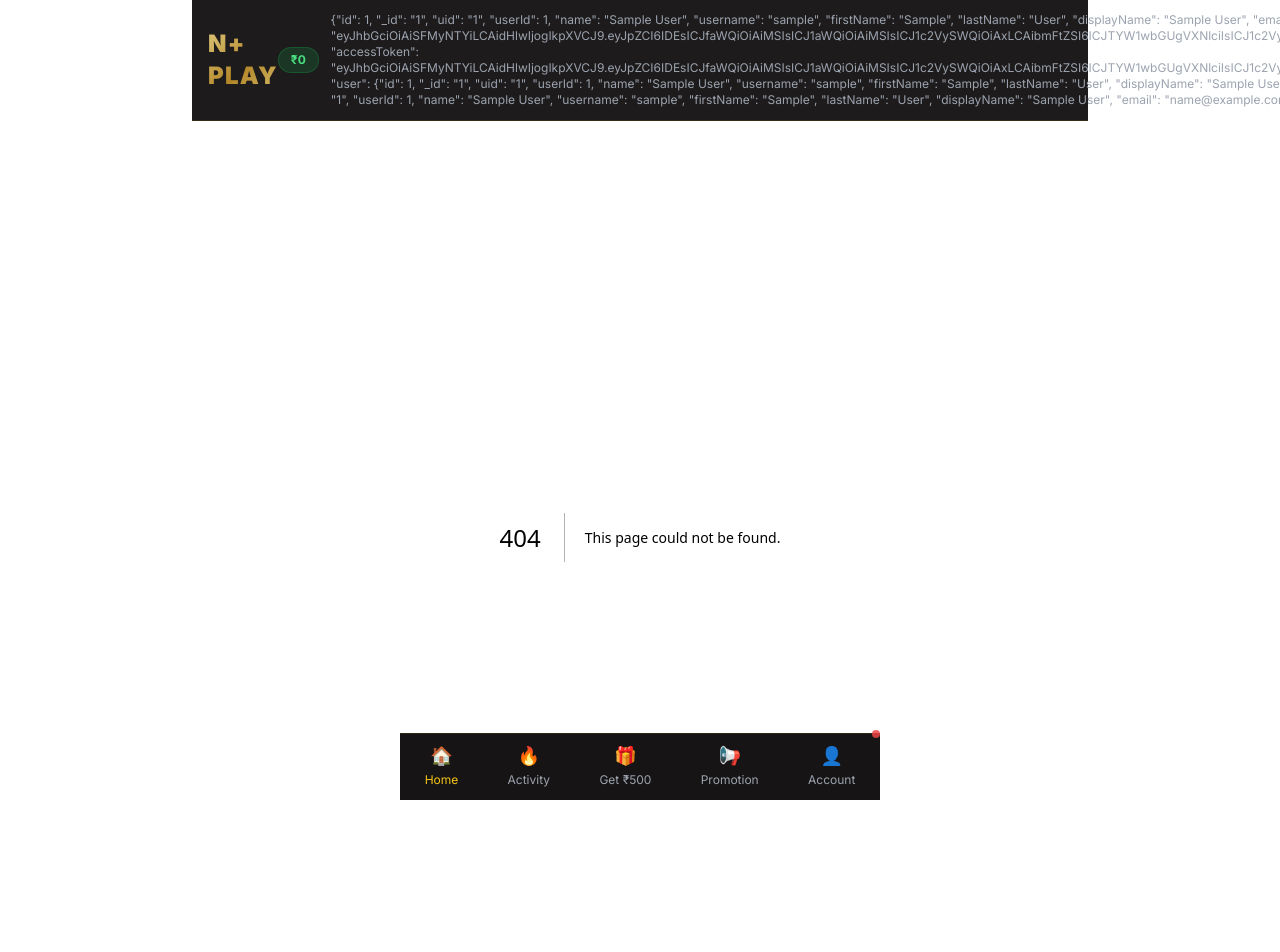
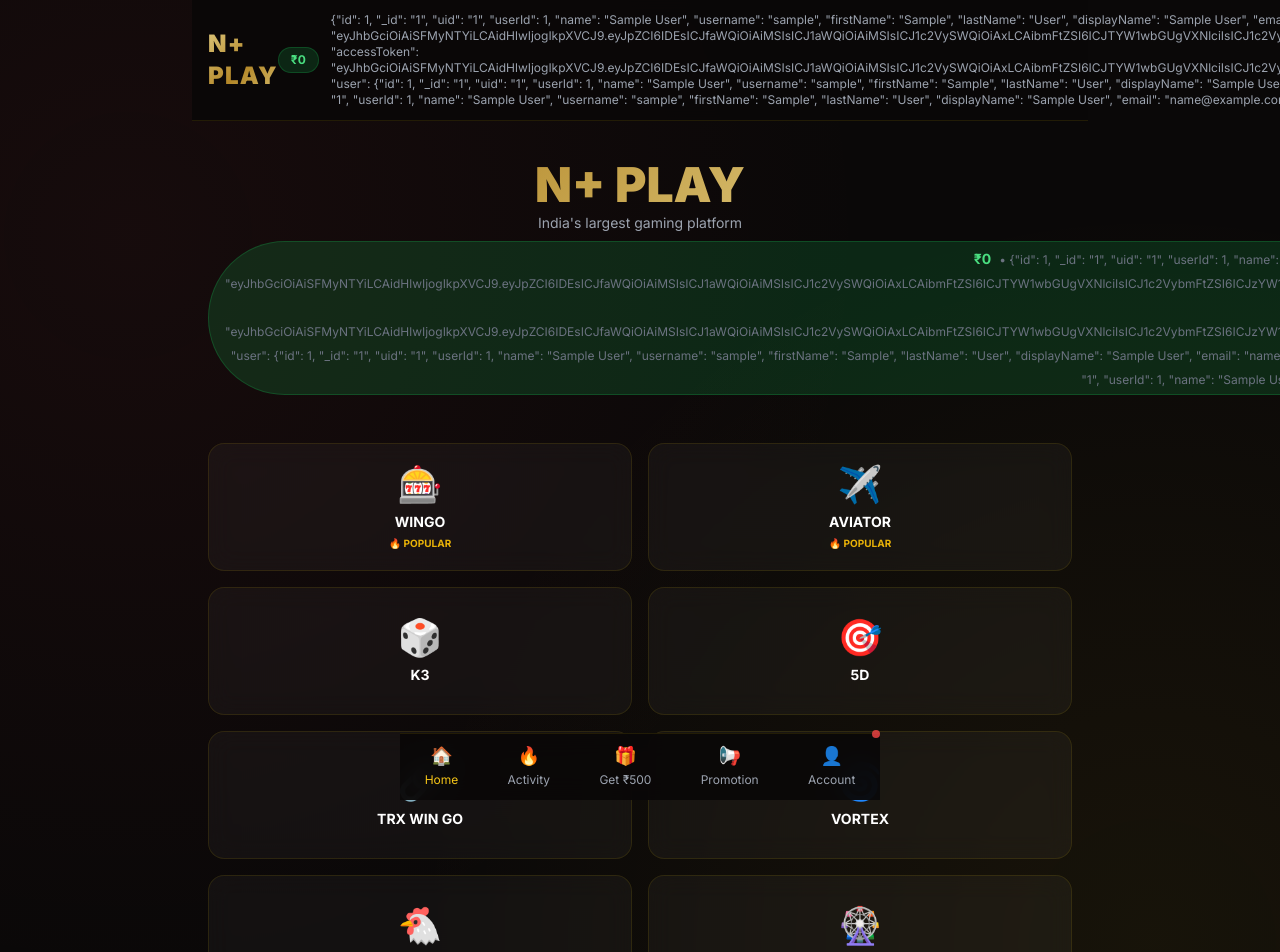
Before and after one commit to nplusplayofficial-cmyk/nplus-play-final, a Next.js app: page / in a window 1280 px wide. Before the commit this address had no page. Shown: the top 952 px of the page. Built offline with nearby package versions, Linux system fonts and the light colour scheme; sample sign-in values are in the browser's storage.

Commit message:
Create Home component with game listings

```diff
--- /dev/null
+++ b/app/page.tsx
@@ -0,0 +1,57 @@
+'use client';
+import { useEffect, useState } from 'react';
+import { useRouter } from 'next/navigation';
+import Link from 'next/link';
+import { getCurrentUser, getUserData } from '@/lib/storage/engine';
+
+const games = [
+  { name: 'WINGO', icon: '🎰', path: '/wingo', popular: true },
+  { name: 'AVIATOR', icon: '✈️', path: '/aviator', popular: true },
+  { name: 'K3', icon: '🎲', path: '/k3', popular: false },
+  { name: '5D', icon: '🎯', path: '/5d', popular: false },
+  { name: 'TRX WIN GO', icon: '🔗', path: '/trx', popular: false },
+  { name: 'VORTEX', icon: '🌀', path: '/vortex', popular: false },
+  { name: 'CHICKEN ROAD 2', icon: '🐔', path: '/chicken', popular: false },
+  { name: 'CRAZY TIME', icon: '🎡', path: '/crazy', popular: false },
+];
+
+export default function Home() {
+  const router = useRouter();
+  const [user, setUser] = useState<string | null>(null);
+  const [balance, setBalance] = useState(0);
+
+  useEffect(() => {
+    const current = getCurrentUser();
+    if (!current) { router.push('/login'); return; }
+    setUser(current);
+    const data = getUserData(current);
+    if (data) setBalance(data.balance);
+  }, []);
+
+  return (
+    <div className="pb-20">
+      <div className="text-center py-6">
+        <h1 className="text-5xl font-black gold-text">N+ PLAY</h1>
+        <p className="text-gray-400 text-sm mt-1">India's largest gaming platform</p>
+        {user && (
+          <div className="mt-2 inline-block bg-green-600/20 px-4 py-1 rounded-full border border-green-600/30">
+            <span className="text-green-400 text-sm font-bold">₹{balance}</span>
+            <span className="text-gray-500 text-xs ml-2">• {user}</span>
+          </div>
+        )}
+      </div>
+
+      <div className="grid grid-cols-2 gap-4 mt-6">
+        {games.map((game) => (
+          <Link key={game.name} href={game.path}>
+            <div className="glass-card p-6 text-center hover:border-gold transition cursor-pointer h-32 flex flex-col justify-center items-center">
+              <div className="text-4xl">{game.icon}</div>
+              <div className="font-bold mt-2 text-sm">{game.name}</div>
+              {game.popular && <span className="text-[10px] text-yellow-500 font-bold mt-1">🔥 POPULAR</span>}
+            </div>
+          </Link>
+        ))}
+      </div>
+    </div>
+  );
+}
```
